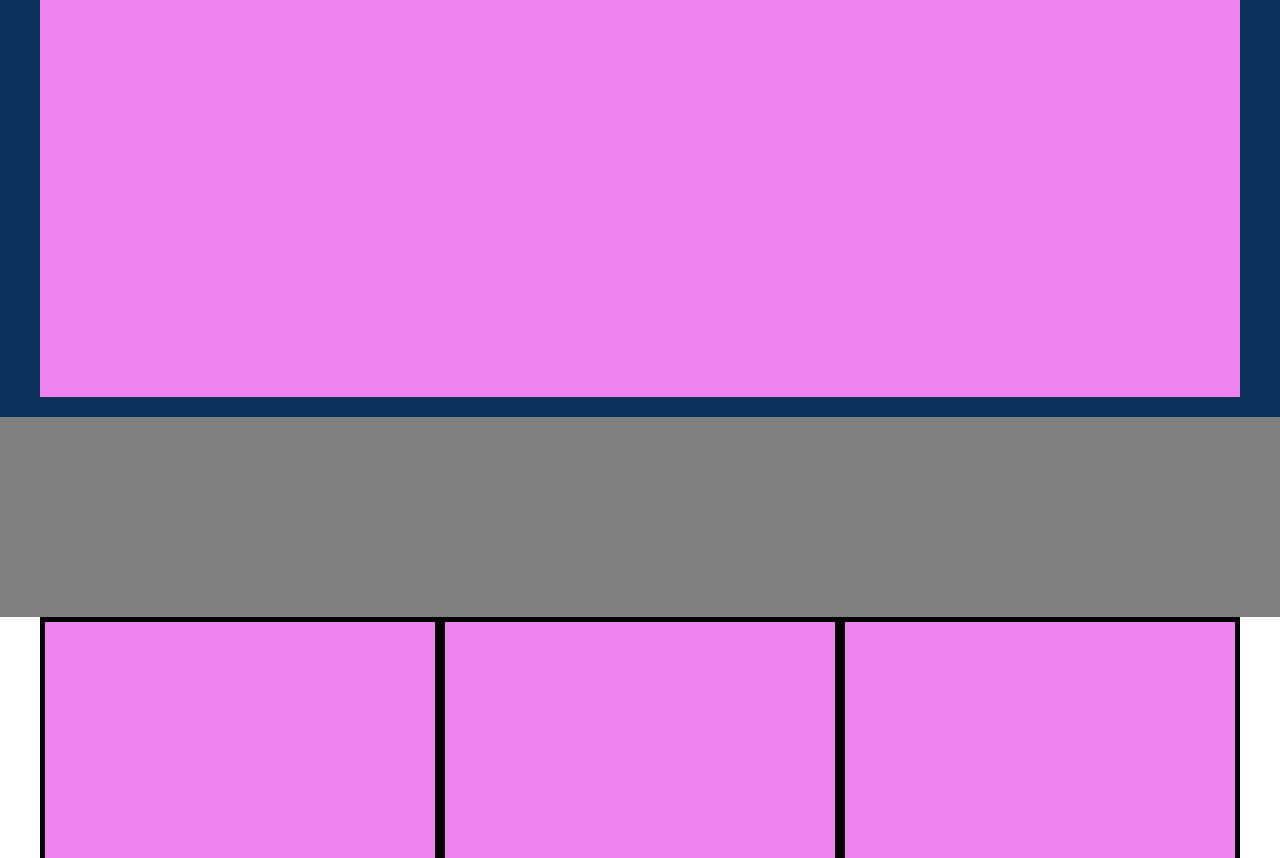
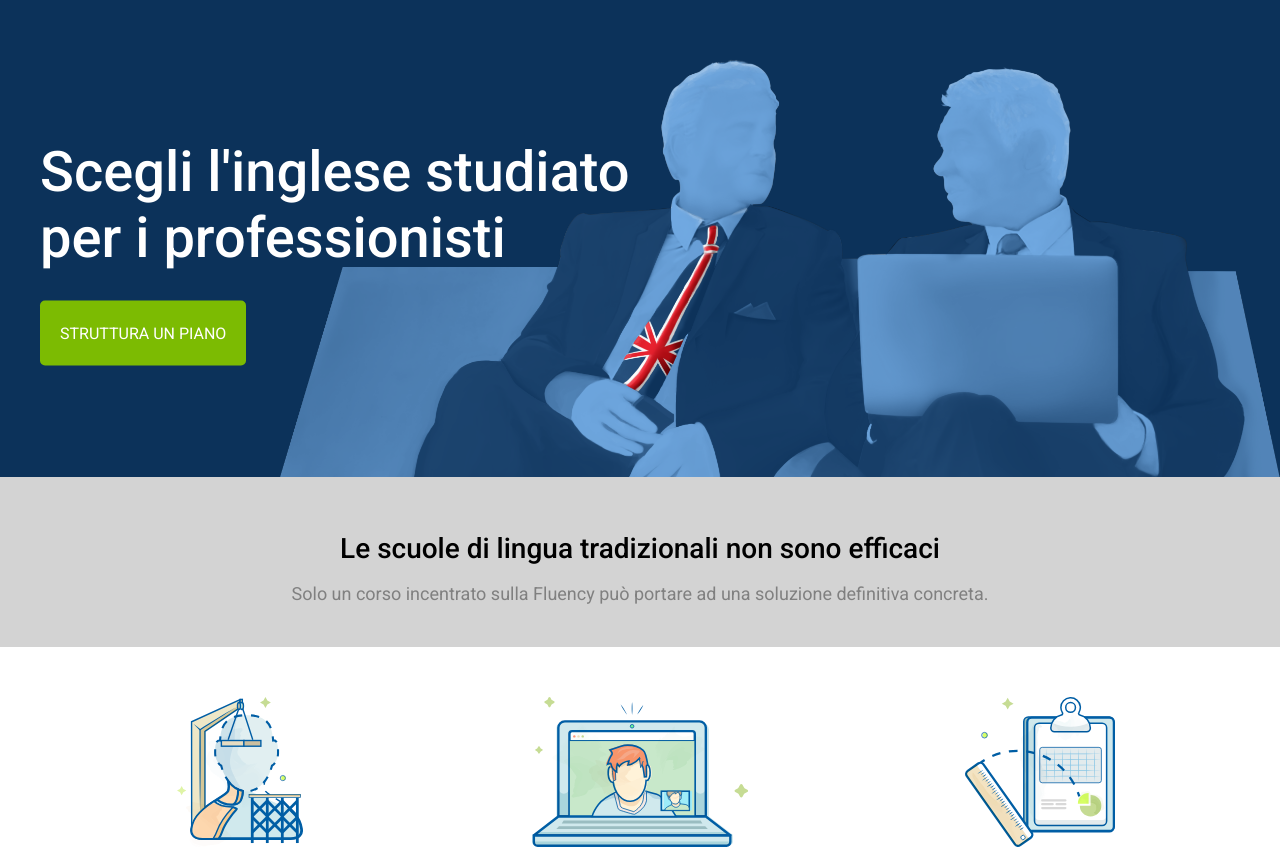
Before and after one commit to nicolainve/htmlcss-fluentify, a plain HTML site: page index.html in a window 1280 px wide. Shown: the part 83-941 px from the top of the page. Drawn offline with Linux system fonts and the light colour scheme.

Commit message:
efficiency

```diff
--- a/css/style.css
+++ b/css/style.css
@@ -60,6 +60,29 @@ a {
   color: #5586bc;
 }
 
+p {
+  line-height: 1.5;
+  font-size: 18px;
+}
+
+h1 {
+  font-size: 56px;
+  color: #fff;
+  margin: 30px 0;
+}
+
+h2 {
+  margin: 15px 0;
+  font-size: 28px;
+  color: #000;
+}
+
+h1,
+h2,
+h3 {
+  font-weight: 500;
+}
+
 .text-center {
   text-align: center;
 }
@@ -79,17 +102,26 @@ a {
   text-transform: uppercase;
   border-radius: 5px;
   background: #7cbb02;
+  color: #fff;
 }
 
 .btn-inherit {
-    background: inherit;
-    border: 1px solid #fff;
+  background: inherit;
+  border: 1px solid #fff;
+}
+
+.btn-large {
+  padding: 20px;
 }
 
 /* HEADER */
 .main-header {
-  height: 500px;
+  height: 560px;
   background: #0c325a;
+  background-image: url("../img/background-header.png");
+  background-repeat: no-repeat;
+  background-size: 1000px;
+  background-position: right bottom;
 }
 
 .header-nav {
@@ -121,24 +153,36 @@ a {
 }
 
 /* Jumbotron */
+
 .jumbotron {
-  height: 400px;
-  background: violet;
+  position: relative;
+  height: 480px;
+}
+
+.jumbotron-text {
+  position: absolute;
+  top: 50%;
+  left: 0;
+  transform: translateY(-50%);
 }
 
 /* MAIN */
 
 /* Efficiency */
 .efficiency {
-  height: 200px;
-  background: grey;
+  padding: 40px;
+  background-color: #d3d3d3;
 }
 
 /* Info */
-.info .col-3 {
-  height: 400px;
-  background: violet;
-  border: 5px solid black;
+
+.info {
+  padding: 40px 0;
+}
+
+.info img {
+  height: 150px;
+  margin: 10px 0;
 }
 
 /* Plan */
--- a/index.html
+++ b/index.html
@@ -59,7 +59,10 @@
 
         <!-- Jumbotron -->
         <div class="jumbotron">
-
+          <div class="jumbotron-text w-50">
+            <h1>Scegli l'inglese studiato per i professionisti</h1>
+            <a class="btn btn-large" href="#">Struttura un piano</a>
+          </div>
         </div>
       </div>
 
@@ -68,21 +71,28 @@
     <!-- MAIN-CONTENT -->
     <main>
       <!-- Efficiency section -->
-      <section class="efficiency">
-
+      <section class="efficiency text-center">
+        <h2>Le scuole di lingua tradizionali non sono efficaci</h2>
+        <p>Solo un corso incentrato sulla Fluency può portare ad una soluzione definitiva concreta.</p>
       </section>
 
       <!-- Info section -->
       <section class="info">
         <div class="container clearfix text-center">
           <div class="col-3">
-
+            <img src="./img/profile.svg" alt="Profile">
+            <h3>Piano formativo configurato sul proprio livello</h3>
+            <p>Un metodo improntato sullo speaking con percorsi basati esattamente sulle esigenze personali dei partecipanti. Tutto parte da un accurato test di partenza per definire il livello e impostare gli obiettivi da raggiungere.</p>
           </div>
           <div class="col-3">
-
+            <img src="./img/computer.svg" alt="Computer">
+            <h3>Piano formativo configurato sul proprio livello</h3>
+            <p>Un metodo improntato sullo speaking con percorsi basati esattamente sulle esigenze personali dei partecipanti. Tutto parte da un accurato test di partenza per definire il livello e impostare gli obiettivi da raggiungere.</p>
           </div>
           <div class="col-3">
-
+            <img src="./img/doc.svg" alt="Doc">
+            <h3>Piano formativo configurato sul proprio livello</h3>
+            <p>Un metodo improntato sullo speaking con percorsi basati esattamente sulle esigenze personali dei partecipanti. Tutto parte da un accurato test di partenza per definire il livello e impostare gli obiettivi da raggiungere.</p>
           </div>
 
         </div>
```
